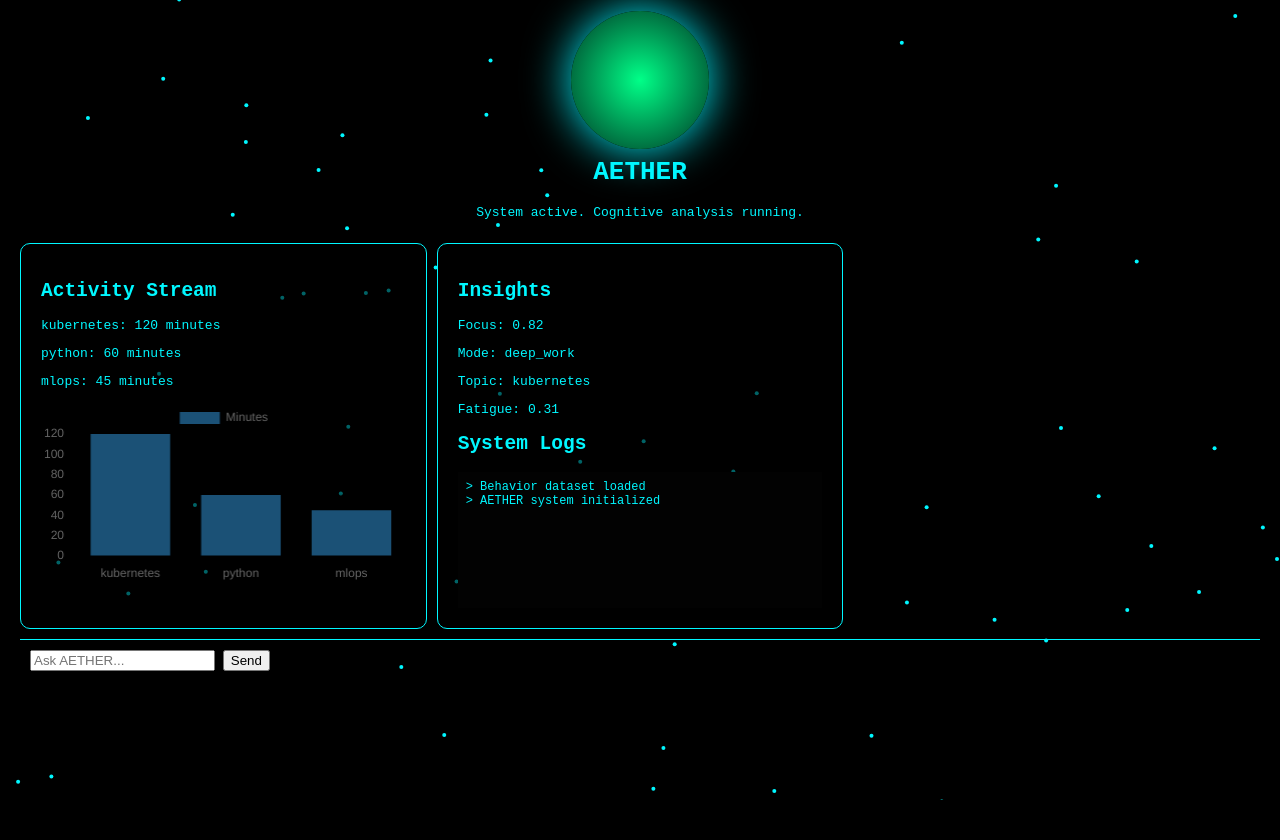
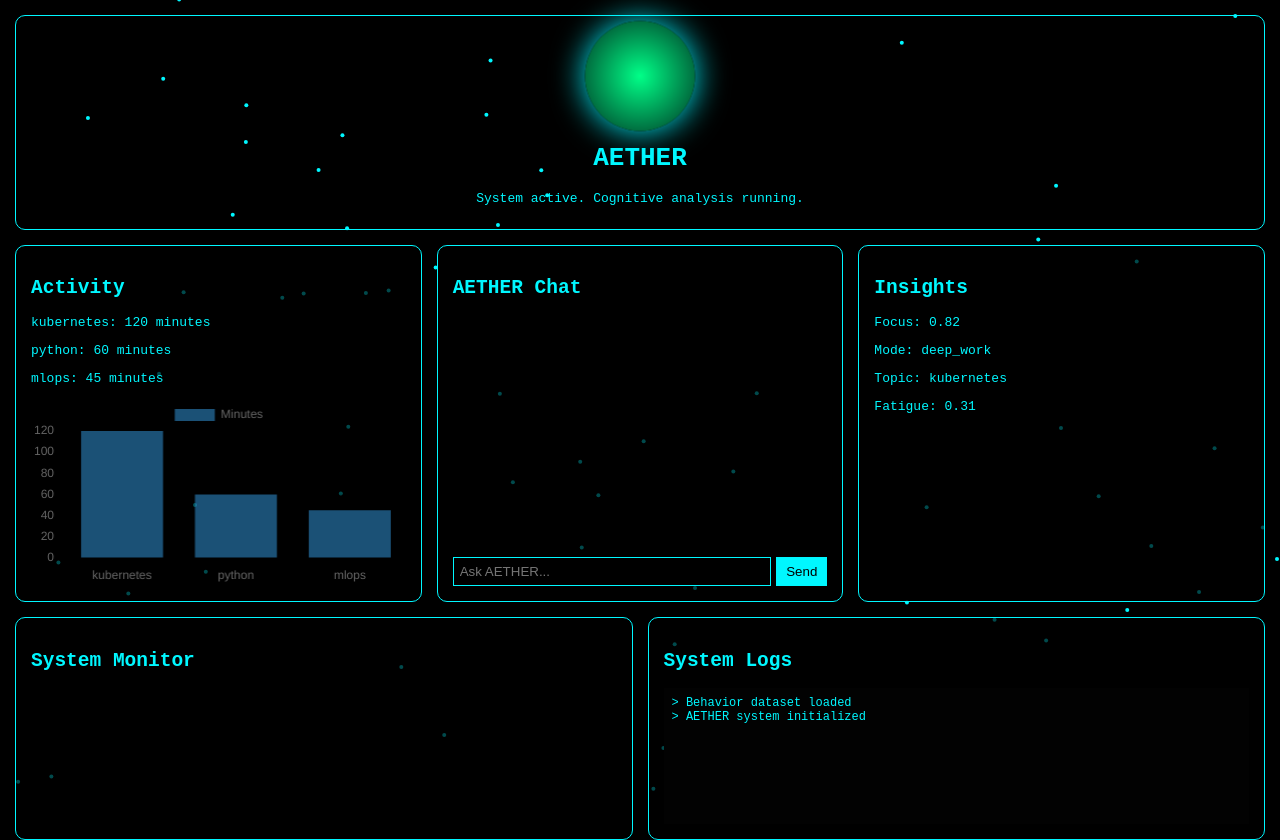
Before and after one commit to talpadeavi03/learning-bot, a plain HTML site: page site/index.html in a window 1280 px wide. Drawn offline with nearby package versions, Linux system fonts and the light colour scheme.

Commit message:
new added 1.3

```diff
--- a/site/index.html
+++ b/site/index.html
@@ -13,14 +13,13 @@
 
 <body>
 
-<!-- Boot Screen -->
 <div id="boot-screen">
   <div class="boot-text" id="boot-text"></div>
 </div>
 
 <canvas id="bg-canvas"></canvas>
 
-<div class="container" id="main-ui">
+<div class="container">
 
   <!-- CORE -->
   <div class="core">
@@ -29,45 +28,54 @@
     <p id="status">Initializing...</p>
   </div>
 
-  <!-- LEFT -->
-  <div class="left-panel">
+  <!-- MAIN GRID ROW -->
+  <div class="main-row">
 
-    <h2>Activity Stream</h2>
+    <!-- ACTIVITY -->
+    <div class="panel">
+      <h2>Activity</h2>
+      <div id="activity"></div>
+      <canvas id="activityChart"></canvas>
+    </div>
 
-    <div id="activity"></div>
+    <!-- CHAT -->
+    <div class="panel chatbot">
+      <h2>AETHER Chat</h2>
 
-    <canvas id="activityChart"></canvas>
+      <div id="chat-box"></div>
+
+      <div class="chat-input">
+        <input id="input" placeholder="Ask AETHER...">
+        <button onclick="send()">Send</button>
+      </div>
+    </div>
+
+    <!-- INSIGHTS -->
+    <div class="panel">
+      <h2>Insights</h2>
+      <div id="insights"></div>
+    </div>
 
   </div>
 
-  <!-- RIGHT -->
-  <div class="right-panel">
+  <!-- BOTTOM ROW -->
+  <div class="bottom-row">
 
-    <h2>Insights</h2>
+    <div class="panel">
+      <h2>System Monitor</h2>
+      <div id="system-monitor"></div>
+    </div>
 
-    <div id="insights"></div>
-
-    <h2>System Logs</h2>
-
-    <div id="system-logs"></div>
-
-  </div>
-
-  <!-- CHAT -->
-  <div class="chat">
-
-    <input id="input" placeholder="Ask AETHER...">
-
-    <button onclick="send()">Send</button>
-
-    <div id="chat-box"></div>
+    <div class="panel">
+      <h2>System Logs</h2>
+      <div id="system-logs"></div>
+    </div>
 
   </div>
 
 </div>
 
 <script src="https://cdn.jsdelivr.net/npm/chart.js"></script>
-
 <script src="app.js"></script>
 
 </body>
--- a/site/styles.css
+++ b/site/styles.css
@@ -18,63 +18,96 @@ z-index:0;
 .container{
 position:relative;
 z-index:1;
-display:grid;
-grid-template-columns:1fr 1fr 1fr;
-grid-template-rows:auto auto 1fr auto;
+display:flex;
+flex-direction:column;
 height:100vh;
-gap:10px;
-padding:20px;
+padding:15px;
+gap:15px;
 }
 
+/* CORE */
 .core{
-grid-column:1/4;
 text-align:center;
+border:1px solid #00f7ff;
+padding:10px;
+border-radius:10px;
 }
 
+/* ORB */
 .orb{
-width:120px;
-height:120px;
+width:100px;
+height:100px;
 margin:auto;
 border-radius:50%;
 background:radial-gradient(circle,#00f7ff,#001f2f);
 animation:pulse 2s infinite;
-box-shadow:0 0 40px #00f7ff;
+box-shadow:0 0 30px #00f7ff;
 }
 
 @keyframes pulse{
 0%{transform:scale(1)}
-50%{transform:scale(1.15)}
+50%{transform:scale(1.1)}
 100%{transform:scale(1)}
 }
 
-.avatar-panel{
-display:flex;
-justify-content:center;
-align-items:center;
+/* MAIN ROW */
+.main-row{
+display:grid;
+grid-template-columns:1fr 1fr 1fr;
+gap:15px;
+flex:1;
 }
 
-#ai-avatar{
-width:120px;
-height:120px;
-border-radius:50%;
-background:radial-gradient(circle,#00ff88,#002211);
-box-shadow:0 0 50px #00ff88;
-animation:pulse 3s infinite;
+/* BOTTOM */
+.bottom-row{
+display:grid;
+grid-template-columns:1fr 1fr;
+gap:15px;
 }
 
-.left-panel,.right-panel,.monitor-panel{
-background:rgba(0,0,0,0.6);
+/* PANEL */
+.panel{
+background:rgba(0,0,0,0.7);
 border:1px solid #00f7ff;
-padding:20px;
 border-radius:10px;
+padding:15px;
+overflow:hidden;
 }
 
-.chat{
-grid-column:1/4;
-border-top:1px solid #00f7ff;
-padding:10px;
+/* CHAT */
+.chatbot{
+display:flex;
+flex-direction:column;
 }
 
+#chat-box{
+flex:1;
+overflow:auto;
+margin-bottom:10px;
+font-size:13px;
+}
+
+.chat-input{
+display:flex;
+gap:5px;
+}
+
+input{
+flex:1;
+background:#000;
+border:1px solid #00f7ff;
+color:#00f7ff;
+padding:6px;
+}
+
+button{
+background:#00f7ff;
+border:none;
+padding:6px 10px;
+cursor:pointer;
+}
+
+/* LOGS */
 #system-logs{
 height:120px;
 overflow:auto;
@@ -83,11 +116,13 @@ background:#020202;
 padding:8px;
 }
 
+/* MONITOR */
 #system-monitor{
 font-size:13px;
 line-height:1.8;
 }
 
+/* BOOT */
 #boot-screen{
 position:fixed;
 top:0;
@@ -100,7 +135,6 @@ display:flex;
 align-items:center;
 justify-content:center;
 z-index:9999;
-font-size:18px;
 }
 
 .boot-text{
```
